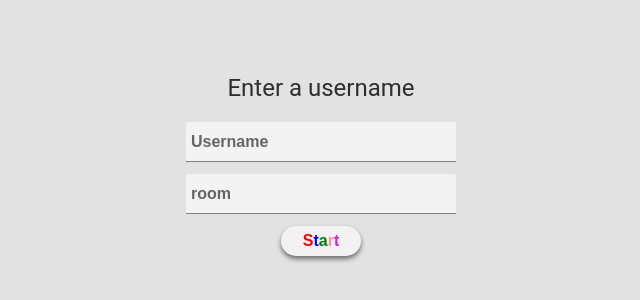
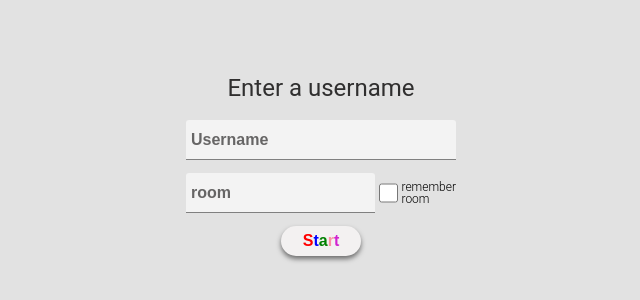
Before and after one commit to joshborup/pwa-chat-app, a React (Create React App) app: page / in a window 1280 px wide. Shown: the part 234-534 px from the top of the page, without its empty margins (319-959 px from the left). Built offline with nearby package versions, Linux system fonts and the light colour scheme; no server answers.

Commit message:
added ability to save room selection in local storage

```diff
--- a/src/App.js
+++ b/src/App.js
@@ -10,12 +10,23 @@ class App extends Component {
     super()
     this.state = {
       userNameSelection: '',
-      username: ''
+      username: '',
+      room: '',
+      savedRoom: null
     }
   }
 
 
   componentDidMount(){
+
+    let savedRoom = JSON.parse(localStorage.getItem('room')) || this.state.room;
+    if(savedRoom){
+      this.setState({
+        room: savedRoom.room,
+        remember: savedRoom.remember
+      })
+    }
+
     let deferredPrompt;
     window.addEventListener('beforeinstallprompt', (e) => {
       // Prevent Chrome 67 and earlier from automatically showing the prompt
@@ -35,6 +46,19 @@ class App extends Component {
           deferredPrompt = null;
         });
     });
+  }
+
+  rememberRoom = () => {
+    localStorage.clear();
+    localStorage.setItem('room', JSON.stringify({room: this.state.room, remember:true}))
+    this.setState({
+      remember:true
+    })
+  }
+  clearStateRemember = () => {
+    this.setState({
+      remember: false
+    })
   }
 
 
@@ -71,7 +95,7 @@ class App extends Component {
 
   render() {
 
-
+    console.log('remember teat',this.state.remember)
 
     return (
       <div className="App">
@@ -83,11 +107,11 @@ class App extends Component {
             return this.state.username ? <ChatContainer room={this.state.room} username={this.state.username} /> : <Redirect to="/" />;
           }} />
           <Route exact path="/" render={() => {
-            return <Login submitUsername={this.submitUsername} username={this.state.userNameSelection} universalChangeHandler={this.universalChangeHandler} />
+            return <Login clearStateRemember={this.clearStateRemember} remember={this.state.remember} rememberRoom={this.rememberRoom} room={this.state.room} submitUsername={this.submitUsername} username={this.state.userNameSelection} universalChangeHandler={this.universalChangeHandler} />
           }}/>
 
           <Route path="*" render={() => {
-            return <Login submitUsername={this.submitUsername} username={this.state.userNameSelection} universalChangeHandler={this.universalChangeHandler} />
+            return <Login clearStateRemember={this.clearStateRemember} remember={this.state.remember} rememberRoom={this.rememberRoom} room={this.state.room} submitUsername={this.submitUsername} username={this.state.userNameSelection} universalChangeHandler={this.universalChangeHandler} />
           }}/>
 
         </Switch>
--- a/src/components/ChatContainer.js
+++ b/src/components/ChatContainer.js
@@ -47,7 +47,7 @@ class ChatContainer extends Component {
 
     componentDidMount(){
             this.countdown = setInterval(this.reconnect, 10000);
-            this.cleanup = setInterval(this.userListCleanup, 3500);
+            this.cleanup = setInterval(this.userListCleanup, 1500);
 
     //     window.onbeforeunload = function(event)
     // {
--- a/src/components/Login.js
+++ b/src/components/Login.js
@@ -1,14 +1,56 @@
-import React, { Component } from 'react';
+import React, { PureComponent } from 'react';
 
-export default class Login extends Component {
+export default class Login extends PureComponent {
+    constructor(){
+        super()
+        this.state = {
+            toggle: false,
+        }
+    }
+    componentDidMount(){
+        let savedRoom = JSON.parse(localStorage.getItem('room'));
+        if(savedRoom){
+        this.setState({
+            toggle:true
+        })
+    }
+
+    }
+
+    toggleFunc = () => {
+        this.setState((prevState)=>{
+            if(prevState.toggle){
+                localStorage.clear();
+            }else{
+                this.props.rememberRoom()
+            }
+            return {
+                toggle: !prevState.toggle
+            }
+        })
+    }
+
+
     render() {
+
         const {universalChangeHandler, username, submitUsername, room} = this.props;
+        console.log('in Lofgin',room)
         return (
             <div className='login-container'>
                 <div>
                     <h1>Enter a username</h1>
                     <input autoFocus={true} onKeyPress={(e)=> {if(e.key === "Enter") submitUsername()}} name="userNameSelection" placeholder='Username' onChange={(e)=> universalChangeHandler(e)} value={username} />
-                    <input onKeyPress={(e)=> {if(e.key === "Enter") submitUsername()}} name="room" placeholder="room" onChange={(e)=> universalChangeHandler(e)} value={room} />
+                    <div>
+                        <input onKeyPress={(e)=> {if(e.key === "Enter") submitUsername()}} name="room" placeholder="room" onChange={(e)=> {
+                            localStorage.clear();
+                            this.setState({toggle: false})
+                            universalChangeHandler(e)
+                            }} value={room} />
+                        <label >
+                            <input type='checkbox' checked={this.state.toggle} onChange={this.toggleFunc}/>
+                            remember room
+                        </label>
+                    </div>
                     <button onClick={submitUsername}><span>S</span><span>t</span><span>a</span><span>r</span><span>t</span></button>
                 </div>
             </div>
--- a/src/components/_Login.scss
+++ b/src/components/_Login.scss
@@ -26,6 +26,24 @@
         border-radius: 3px;
         align-items: center;
         flex-direction: column;
+
+
+        > div {
+            display: flex;
+            align-items: center;
+            justify-content: center;
+            max-width: 270px;
+            input {
+                max-width: 196px;
+            }
+
+            >label {
+                font-size: 12px;
+                display: flex;
+                align-items: center;
+                justify-content: center;
+            }
+        }
 
         input {
             width: 90%;
```
Also changed, not shown: 1 other file (tests, documents, lock files or other folders). Lines whose indentation alone changed are shown as unchanged.
